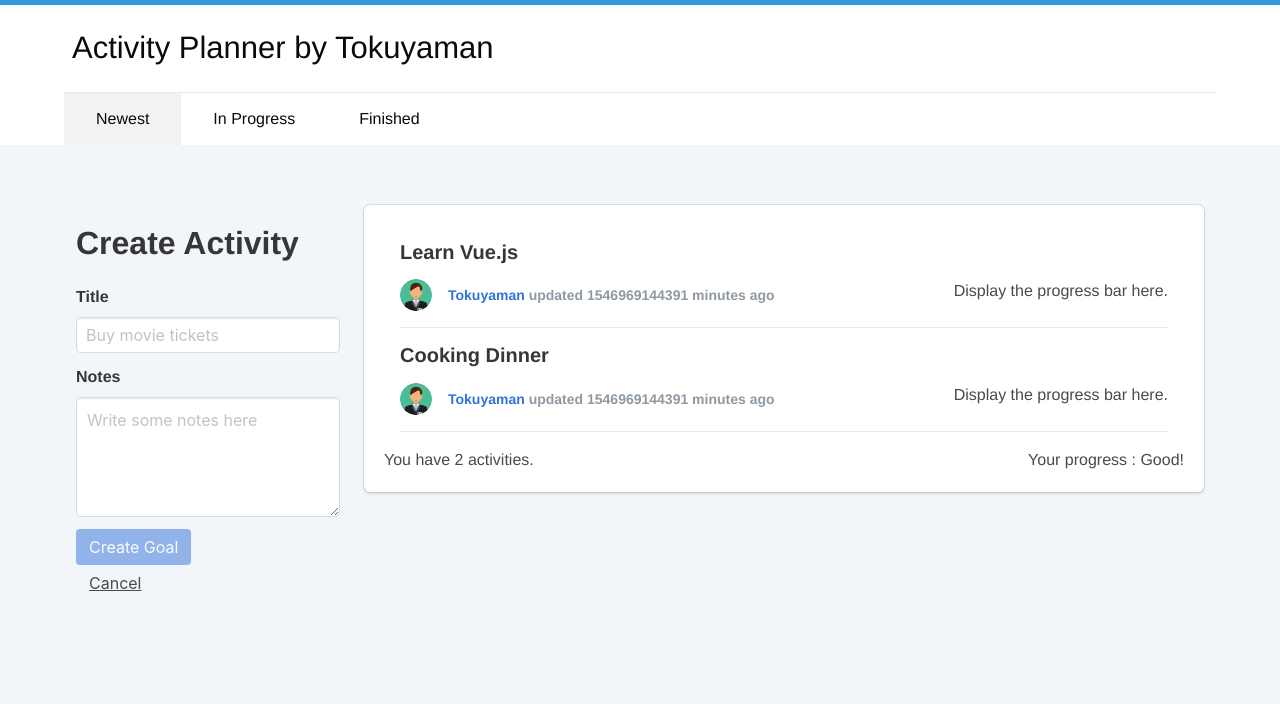
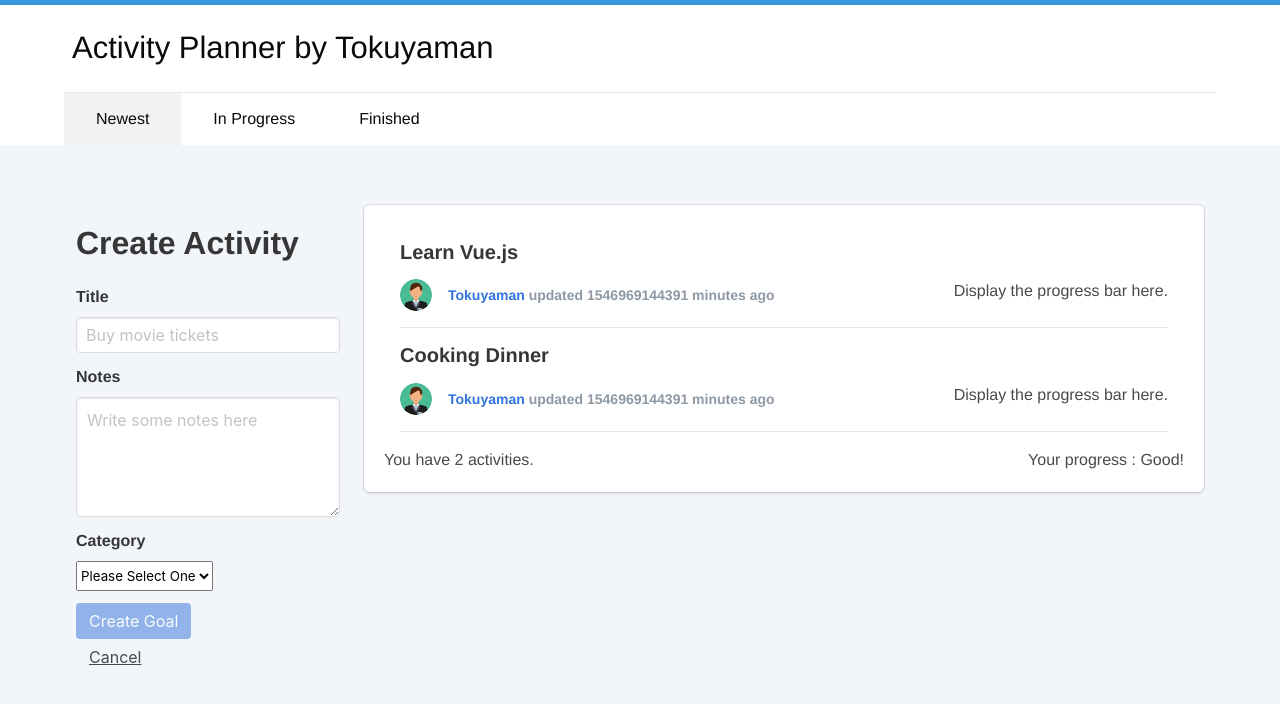
Before and after one commit to TokuyamaR/vue-activity-cli, a Vue app: page / in a window 1280 px wide. Both pictures are taken after a click on the link "New Activity". Shown: the top 704 px of the page. Built offline with nearby package versions, Linux system fonts and the light colour scheme.

Commit message:
190412 [add]add_selectForm

```diff
--- a/src/App.vue
+++ b/src/App.vue
@@ -4,7 +4,6 @@
             <div class="container">
                 <div class="navbar-brand">
                     <h1>{{ fullAppName }}</h1>
-                    <h1>{{ watchAppName }}</h1>
                 </div>
             </div>
         </nav>
@@ -44,6 +43,18 @@
                                               placeholder="Write some notes here">
 
                                     </textarea>
+                                </div>
+                            </div>
+                            <div class="field">
+                                <label class="label">Category</label>
+                                <div class="control">
+                                    <select v-model="newActivity.category" class="select">
+                                        <option disabled value="">Please Select One</option>
+                                        <option v-for="category in categories"
+                                                v-bind:key="category.id"
+                                        >{{ category.text }}
+                                        </option>
+                                    </select>
                                 </div>
                             </div>
                             <div class="field is-ground">
@@ -90,6 +101,7 @@
                 newActivity: {
                     title: '',
                     notes: '',
+                    category: ''
                 },
                 items: {1: {name: 'Raido'}, 2: {name: 'Miho'}},
                 user: {},
@@ -110,7 +122,7 @@
                 } else if (this.activitiesLength >= 5) {
                     return 'Excellent!!'
                 } else {
-                    return 'You have no activity... So sad :('
+                    return 'No activities... So sad :('
                 }
             },
         },
@@ -132,7 +144,7 @@
                 console.log(this.newActivity)
             },
             isFormValid() {
-                console.log('isFormValid called!!!!!!!!')
+                // console.log('isFormValid called!!!!!!!!')
                 return this.newActivity.title && this.newActivity.notes
             }
         }
--- a/src/api/index.js
+++ b/src/api/index.js
@@ -23,8 +23,8 @@ export const fetchActivities = () => {
 
 export const fetchCategories = () => {
     return {
-        '1546969049': {text: 'books'},
-        '1546969225': {text: 'movies'}
+        '1546969049': {text: 'books', id: '1'},
+        '1546969225': {text: 'movies', id: '2'}
     }
 };
 
```
